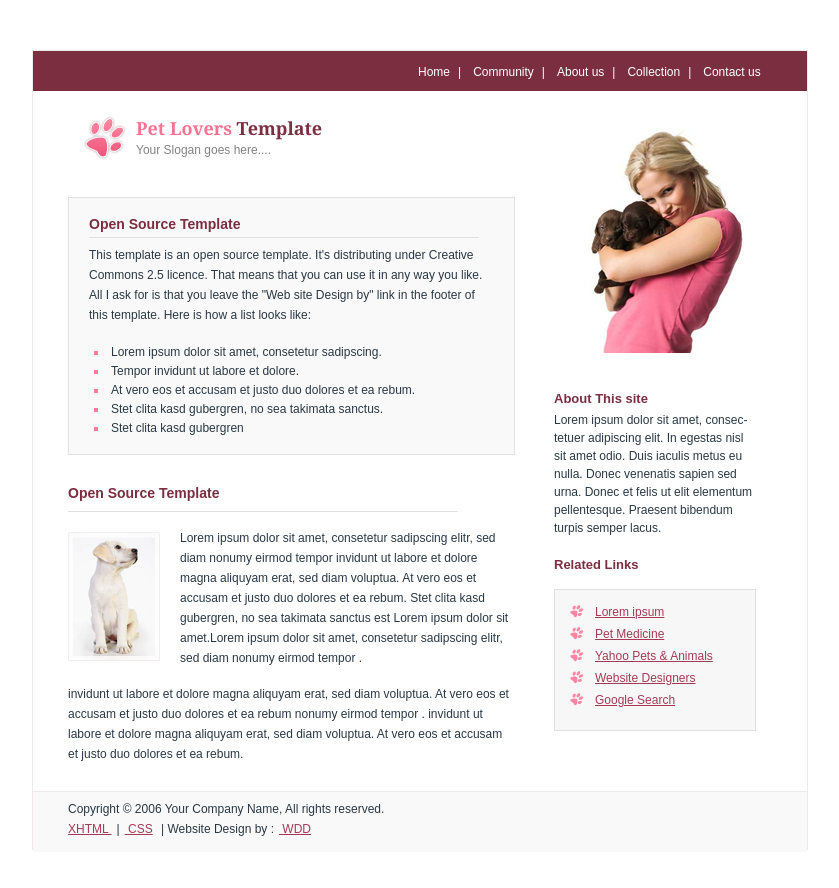
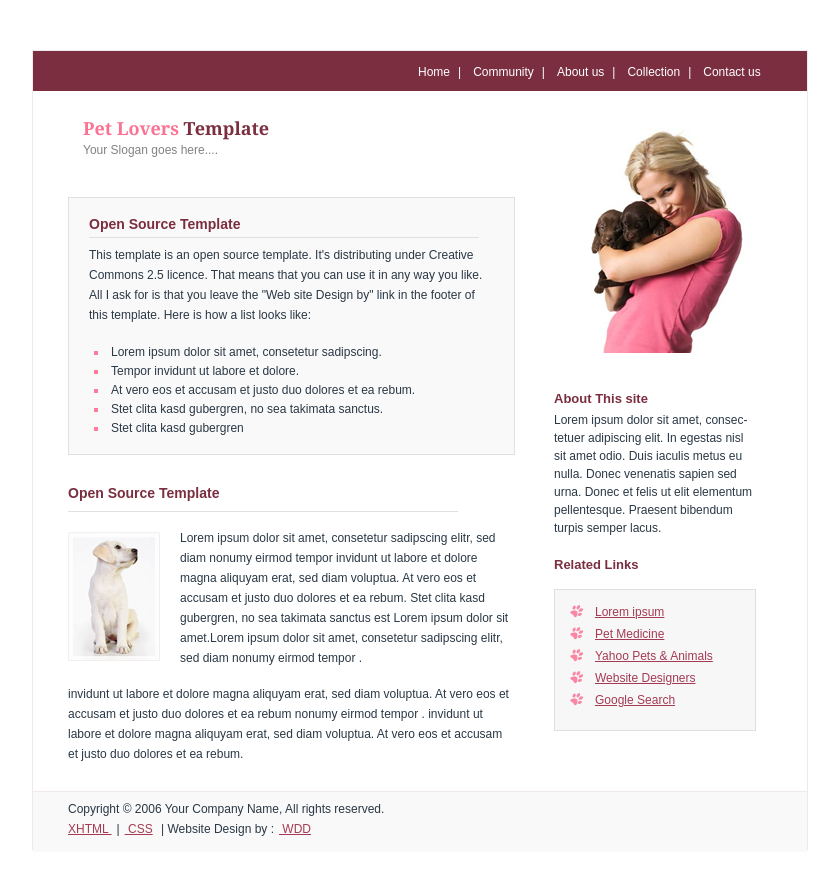
Before and after one commit to AlexGrigorievv/AlexGrigorievv.github.io, a plain HTML site: page maket1/index.html in a window 1280 px wide. Shown: the whole page, without its empty margins (220-1059 px from the left). Drawn offline with Linux system fonts and the light colour scheme.

Commit message:
Update index.html

```diff
--- a/maket1/index.html
+++ b/maket1/index.html
@@ -18,7 +18,7 @@
                     </header>
 						<main>
 							<div class="mh" >
-								<img src="img/shape.png" alt="лапа">
+
 								<h1><span>Pet Lovers</span><span > Template</span></h1>
 								<p>Your Slogan goes here....</p>
 							</div>
```
